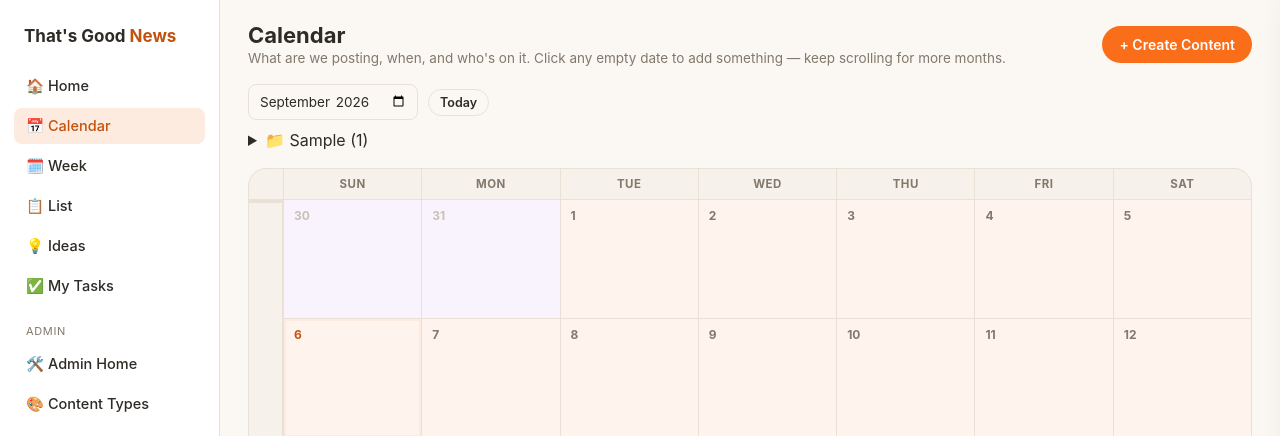
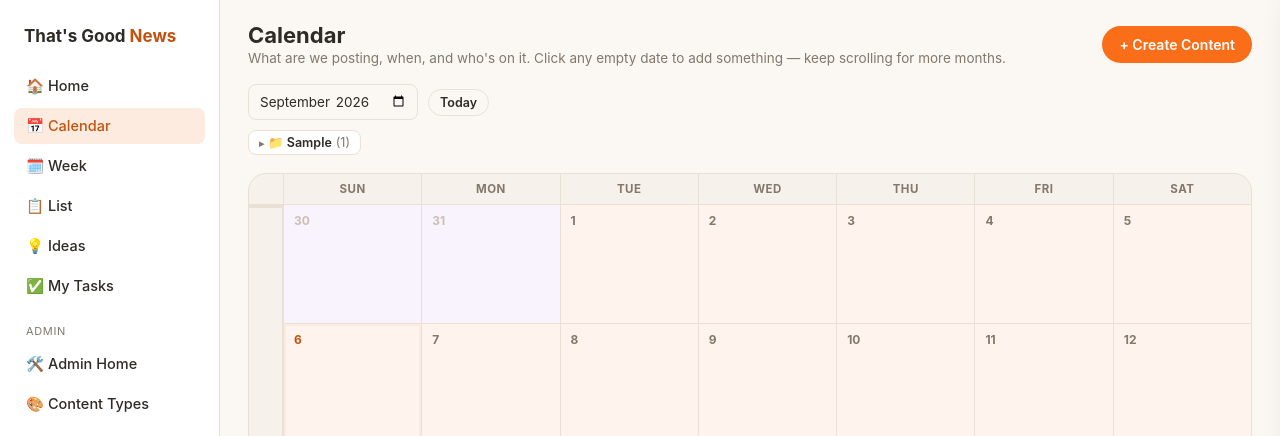
Before and after one commit to JodieCurrie/tgn-content-studio, a Flask app: page / in a window 1280 px wide. Shown: the top 436 px of the page. Run offline with Flask 3, Linux system fonts and the light colour scheme; the visitor is signed in with stand-in values (Sample User, id 1); tables that the repository leaves empty hold one stand-in row (values such as "Sample post"); data that the repository does not hold is empty.

Commit message:
Add files via upload

```diff
--- a/app/static/css/app.css
+++ b/app/static/css/app.css
@@ -132,6 +132,23 @@ input, select, textarea { font-family: inherit; font-size: 14px; }
 .legend { display: flex; flex-wrap: wrap; gap: 10px 16px; margin: 10px 0 18px; }
 .legend-item { display: flex; align-items: center; gap: 6px; font-size: 12.5px; color: var(--text-muted); }
 .legend-dot { width: 10px; height: 10px; border-radius: 3px; flex-shrink: 0; }
+
+/* Grouped, click-to-expand color key (Calendar page) — each category is a
+   native <details> pill so "click Filler to see its colours" needs no JS. */
+.legend-grouped { align-items: flex-start; }
+.legend-group {
+  background: var(--surface); border: 1px solid var(--border); border-radius: 8px;
+  padding: 4px 10px;
+}
+.legend-group summary {
+  cursor: pointer; font-size: 12.5px; font-weight: 600; list-style: none;
+  display: flex; align-items: center; gap: 4px; user-select: none;
+}
+.legend-group summary::-webkit-details-marker { display: none; }
+.legend-group summary::before { content: "▸"; font-size: 10px; color: var(--text-muted); transition: transform 0.15s; }
+.legend-group[open] summary::before { transform: rotate(90deg); }
+.legend-group-count { font-weight: 400; color: var(--text-muted); }
+.legend-group-items { display: flex; flex-wrap: wrap; gap: 8px 14px; padding: 8px 2px 4px; }
 
 /* ---------------------------------------------------------------- calendar */
 .calendar-toolbar { display: flex; align-items: center; gap: 10px; margin-bottom: 4px; }
```
